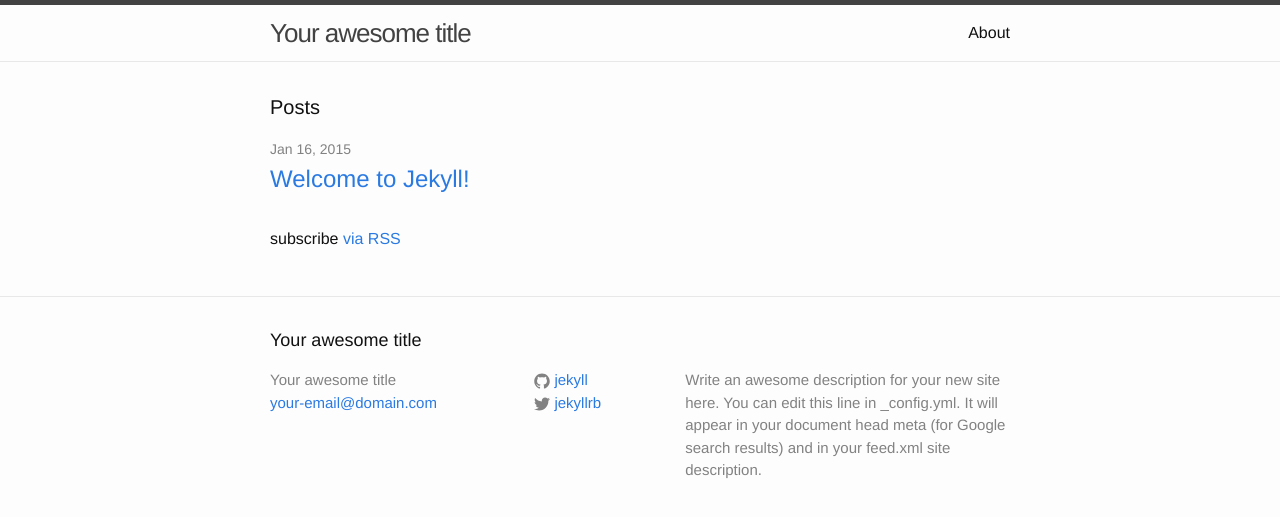
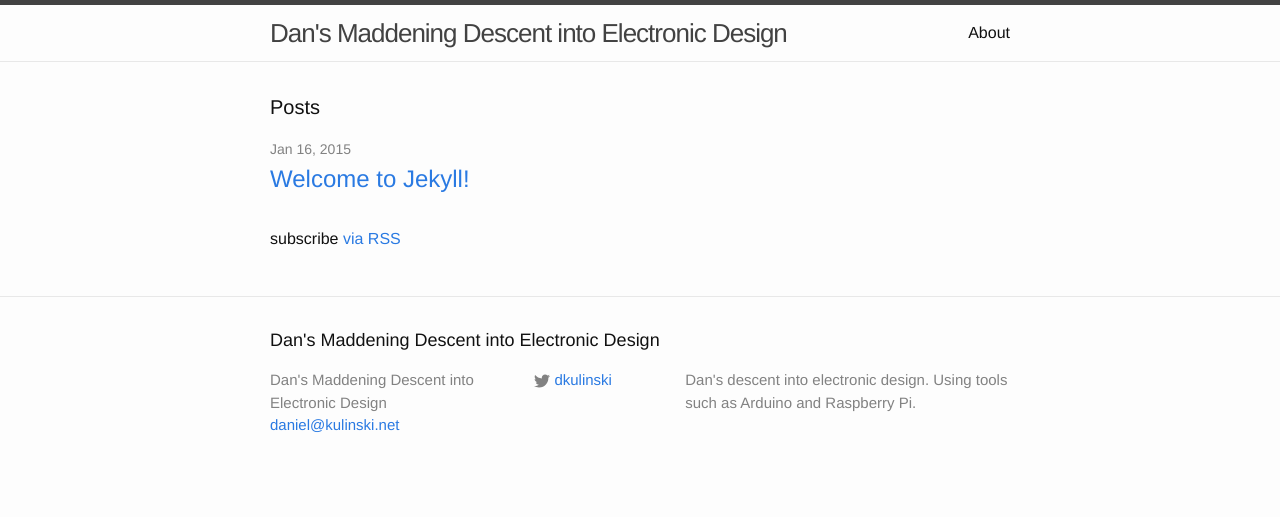
Before and after one commit to dkulinski/overambitio.us, a Jekyll site: the page built from index.html, in a window 1280 px wide. Shown: the top 517 px of the page. Built offline with Jekyll 4.4.1, drawn with Linux system fonts in a browser that asks for light colours.

Commit message:
Basic changes to title and description and removal of default post

```diff
--- a/_config.yml
+++ b/_config.yml
@@ -1,14 +1,12 @@
 # Site settings
-title: Your awesome title
-email: your-email@domain.com
+title: Dan's Maddening Descent into Electronic Design
+email: daniel@kulinski.net
 description: > # this means to ignore newlines until "baseurl:"
-  Write an awesome description for your new site here. You can edit this
-  line in _config.yml. It will appear in your document head meta (for
-  Google search results) and in your feed.xml site description.
+  Dan's descent into electronic design.  Using tools such as Arduino and Raspberry Pi.
 baseurl: "" # the subpath of your site, e.g. /blog/
-url: "http://yourdomain.com" # the base hostname & protocol for your site
-twitter_username: jekyllrb
-github_username:  jekyll
+url: "http://overambitio.us" # the base hostname & protocol for your site
+twitter_username: dkulinski
+destination: /var/www/overambitio.us
 
 # Build settings
 markdown: kramdown
```
